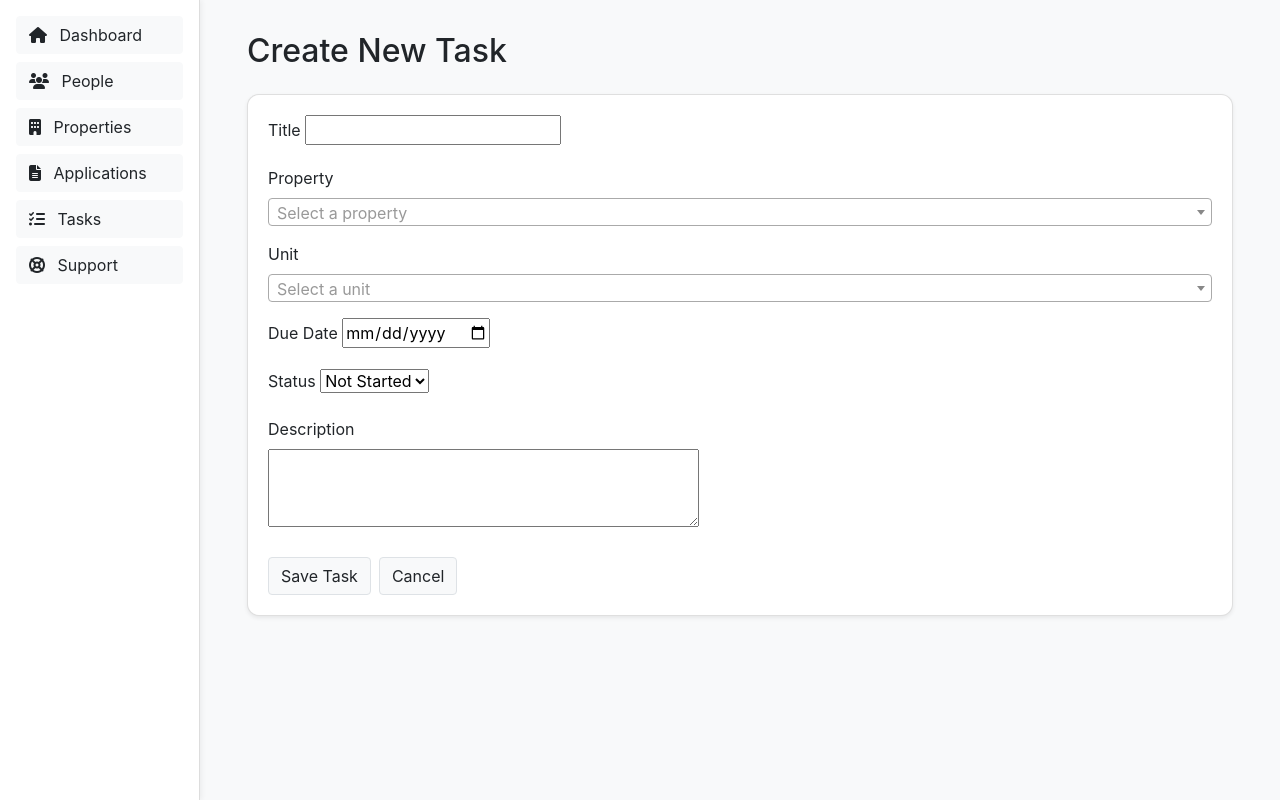
After one commit to scottgriffinm/Lease-Tracker, a Django app: page /tasks/new/ in a window 1280 px wide. The commit adds this page. Run offline with Django 5.2, Linux system fonts and the light colour scheme; data that the repository does not hold is empty; some libraries are stand-ins or nearby versions.

Commit message:
tasks and task pages

```diff
--- /dev/null
+++ b/property_management/rentals/forms.py
@@ -0,0 +1,11 @@
+from django import forms
+from .models import Task
+
+class TaskForm(forms.ModelForm):
+    class Meta:
+        model = Task
+        fields = ['title', 'property', 'unit', 'due_date', 'notes', 'status']
+        widgets = {
+            'due_date': forms.DateInput(attrs={'type': 'date'}),
+            'notes': forms.Textarea(attrs={'rows': 3}),
+        }
--- a/property_management/rentals/models.py
+++ b/property_management/rentals/models.py
@@ -104,3 +104,26 @@ class Application(models.Model):
 
     def __str__(self):
         return f"{self.applicant.name} - {self.unit.name} ({self.get_status_display()})"
+
+
+class Task(models.Model):
+    STATUS_NOT_STARTED = 'not_started'
+    STATUS_IN_PROGRESS = 'in_progress'
+    STATUS_COMPLETED = 'completed'
+
+    STATUS_CHOICES = [
+        (STATUS_NOT_STARTED, 'Not Started'),
+        (STATUS_IN_PROGRESS, 'In Progress'),
+        (STATUS_COMPLETED, 'Completed'),
+    ]
+
+    title = models.CharField(max_length=255)
+    property = models.ForeignKey(Property, on_delete=models.CASCADE)
+    unit = models.ForeignKey(Unit, on_delete=models.SET_NULL, null=True, blank=True)
+    due_date = models.DateField()
+    notes = models.TextField(blank=True)
+    status = models.CharField(max_length=20, choices=STATUS_CHOICES, default=STATUS_NOT_STARTED)
+    created_at = models.DateTimeField(auto_now_add=True)
+
+    def __str__(self):
+        return self.title
--- a/property_management/rentals/templates/rentals/dashboard.html
+++ b/property_management/rentals/templates/rentals/dashboard.html
@@ -109,7 +109,7 @@
         <a href="{% url 'people' %}" class="btn btn-light mb-2"><i class="fas fa-users mr-2"></i> People</a>
         <a href="{% url 'properties' %}" class="btn btn-light mb-2"><i class="fas fa-building mr-2"></i> Properties</a>
         <a href="{% url 'applications' %}" class="btn btn-light mb-2"><i class="fas fa-file-alt mr-2"></i> Applications</a>
-        <button class="btn btn-light mb-2"><i class="fas fa-tasks mr-2"></i> Tasks</button>
+        <a href="{% url 'tasks' %}" class="btn btn-light mb-2"><i class="fas fa-tasks mr-2"></i> Tasks</a>
         <button class="btn btn-light mb-2"><i class="fas fa-life-ring mr-2"></i> Support</button>
     </div>
 
--- /dev/null
+++ b/property_management/rentals/templates/rentals/task_form.html
@@ -0,0 +1,167 @@
+{% load static %}
+<!DOCTYPE html>
+<html>
+<head>
+    <title>Create Task</title>
+    <link rel="stylesheet" href="https://stackpath.bootstrapcdn.com/bootstrap/4.5.2/css/bootstrap.min.css">
+    <link rel="stylesheet" href="https://cdnjs.cloudflare.com/ajax/libs/font-awesome/6.5.0/css/all.min.css">
+    <link href="https://cdn.jsdelivr.net/npm/select2@4.1.0-rc.0/dist/css/select2.min.css" rel="stylesheet" />
+
+    <style>
+        body {
+            padding: 2rem;
+            background-color: #f8f9fa;
+            margin-left: 200px;
+        }
+
+        a {
+            color: black;
+        }
+
+        a:hover {
+            color: black;
+        }
+
+        .card {
+            border-radius: 0.75rem;
+        }
+
+        /* Sidebar */
+        #sidebar {
+            position: fixed;
+            top: 0;
+            left: 0;
+            width: 200px;
+            height: 100%;
+            background-color: #ffffff;
+            border-right: 1px solid #ddd;
+            padding: 1rem;
+            box-shadow: 2px 0 5px rgba(0, 0, 0, 0.05);
+            z-index: 1050;
+            overflow-y: auto;
+        }
+
+        #sidebar .btn {
+            background-color: #f8f9fa;
+            border-radius: 4px;
+            margin-bottom: 0.5rem;
+            width: 100%;
+            text-align: left;
+        }
+    </style>
+</head>
+
+<body>
+    <!-- Sidebar -->
+    <div id="sidebar">
+        <a href="{% url 'dashboard' %}" class="btn btn-light mb-2"><i class="fas fa-home mr-2"></i> Dashboard</a>
+        <a href="{% url 'people' %}" class="btn btn-light mb-2"><i class="fas fa-users mr-2"></i> People</a>
+        <a href="{% url 'properties' %}" class="btn btn-light mb-2"><i class="fas fa-building mr-2"></i> Properties</a>
+        <a href="{% url 'applications' %}" class="btn btn-light mb-2"><i class="fas fa-file-alt mr-2"></i> Applications</a>
+        <a href="{% url 'tasks' %}" class="btn btn-light mb-2"><i class="fas fa-tasks mr-2"></i> Tasks</a>
+        <button class="btn btn-light mb-2"><i class="fas fa-life-ring mr-2"></i> Support</button>
+    </div>
+
+    <!-- Main Content -->
+    <div class="container-fluid">
+        <h2 class="mb-4">Create New Task</h2>
+
+        <div class="card shadow-sm mb-5">
+            <div class="card-body">
+                <form method="post">
+                    {% csrf_token %}
+                    <div class="form-group">
+                        <label for="id_title">Title</label>
+                        {{ form.title }}
+                    </div>
+                    <div class="form-group">
+                        <label for="id_property">Property</label>
+                        {{ form.property }}
+                    </div>
+                    <div class="form-group">
+                        <label for="id_unit">Unit</label>
+                        {{ form.unit }}
+                    </div>
+                    <div class="form-group">
+                        <label for="id_due_date">Due Date</label>
+                        {{ form.due_date }}
+                    </div>
+                    <div class="form-group">
+                        <label for="id_status">Status</label>
+                        {{ form.status }}
+                    </div>
+                    <div class="form-group">
+                        <label for="id_description">Description</label>
+                    </br>
+                        {{ form.notes }}
+                    </div>
+
+                    <div class="d-flex justify-content-start mt-4">
+                        <button type="submit" class="btn btn-light border mr-2">
+                           Save Task
+                        </button>
+                        <a href="{% url 'tasks' %}" class="btn btn-light border">
+                          Cancel
+                        </a>
+                    </div>
+                 </form>
+            </div>
+        </div>
+    </div>
+
+    <!-- Scripts -->
+    <script src="https://code.jquery.com/jquery-3.5.1.min.js"></script>
+    <script src="https://cdn.jsdelivr.net/npm/select2@4.1.0-rc.0/dist/js/select2.min.js"></script>
+    <script>
+        document.addEventListener('DOMContentLoaded', function () {
+            const $propertySelect = $('#id_property');
+            const $unitSelect = $('#id_unit');
+
+            // Initialize Select2 on both
+            $propertySelect.select2({
+                placeholder: "Select a property",
+                width: '100%',
+                allowClear: true
+            });
+
+            $unitSelect.select2({
+                placeholder: "Select a unit",
+                width: '100%',
+                allowClear: true
+            });
+
+            // When property changes, fetch related units
+            $propertySelect.on('change', function () {
+                const propertyId = $(this).val();
+                if (!propertyId) return;
+
+                fetch(`/api/units_by_property/?property_id=${propertyId}`)
+                    .then(response => response.json())
+                    .then(data => {
+                        // Clear existing options
+                        $unitSelect.empty().trigger('change');
+
+                        // Add default option
+                        $unitSelect.append(new Option('Select a unit', ''));
+
+                        // Sort ascending based on unit number
+                        const sortedUnits = data.units.sort((a, b) => {
+                            const numA = parseFloat(a.text.replace(/[^\d.]/g, '')) || 0;
+                            const numB = parseFloat(b.text.replace(/[^\d.]/g, '')) || 0;
+                            return numA - numB;
+                        });
+
+                        // Append new options
+                        sortedUnits.forEach(unit => {
+                            const option = new Option(unit.text, unit.id);
+                            $unitSelect.append(option);
+                        });
+
+                        // Refresh Select2
+                        $unitSelect.trigger('change');
+                    });
+            });
+        });
+    </script>
+</body>
+</html>
--- a/property_management/rentals/urls.py
+++ b/property_management/rentals/urls.py
@@ -13,4 +13,8 @@ urlpatterns = [
     path('units/<int:unit_id>/', views.unit_detail, name='unit_detail'),
     path('applications/<int:application_id>/', views.application_detail, name='application_detail'),
     path('applications/<int:application_id>/update_status/', views.update_application_status, name='update_application_status'),
+    path('tasks/', views.tasks, name='tasks'),
+    path('tasks/new/', views.create_task, name='create_task'),
+    path('tasks/<int:task_id>/', views.task_detail, name='task_detail'),
+    path('api/units_by_property/', views.units_by_property, name='units_by_property'),
 ]
--- a/property_management/rentals/views.py
+++ b/property_management/rentals/views.py
@@ -1,4 +1,4 @@
-from django.shortcuts import render, get_object_or_404
+from django.shortcuts import render, get_object_or_404, redirect
 from django.utils import timezone
 from django.http import JsonResponse
 from django.core.serializers import serialize
@@ -6,7 +6,8 @@ from django.views.decorators.http import require_POST
 from django.views.decorators.csrf import csrf_exempt
 from datetime import timedelta, datetime
 from collections import Counter
-from .models import Property, Unit, Tenant, Lease, Application, Payment
+from .models import Property, Unit, Tenant, Lease, Application, Payment, Task
+from .forms import TaskForm
 from django.db.models import Prefetch
 import json
 
@@ -33,11 +34,8 @@ def dashboard(request):
     expiring_distribution = Counter(lease.end_date.strftime("%Y-%m-%d") for lease in expiring_leases)
     expiring_distribution = dict(sorted(expiring_distribution.items()))
 
-    # Tasks
-    tasks = [
-        {"title": "Fix Broken Screen", "due_date": "2025-04-05", "status": "In Progress"},
-        {"title": "Paint Vacant Unit #101", "due_date": "2025-04-10", "status": "Not Started"},
-    ]
+    # Tasks - Top 10 that are not completed
+    tasks = Task.objects.exclude(status=Task.STATUS_COMPLETED).order_by('due_date')[:10]
 
     # Recent activity (past two days)
     recent_activity = []
@@ -222,6 +220,11 @@ def properties(request):
 def applications(request):
     return render(request, 'rentals/applications.html')
 
+# GET View — `/tasks/`
+def tasks(request):
+    tasks = Task.objects.select_related('property', 'unit').order_by('due_date')
+    return render(request, 'rentals/tasks.html', {'tasks': tasks})
+
 # GET View — `/people/<tenant_id>/`
 def person_detail(request, tenant_id):
     tenant = get_object_or_404(
@@ -320,6 +323,24 @@ def application_detail(request, application_id):
         'unit_review_apps': unit_review_apps
     })
 
+# GET View — `/tasks/<task_id>/`
+def task_detail(request, task_id):
+    task = get_object_or_404(Task.objects.select_related('property', 'unit'), pk=task_id)
+
+    if request.method == 'POST':
+        new_status = request.POST.get('status')
+        if new_status in dict(Task.STATUS_CHOICES).keys():
+            task.status = new_status
+            task.save()
+    return render(request, 'rentals/task_detail.html', {'task': task})
+
+# GET API — `/api/units_by_property/`
+def units_by_property(request):
+    property_id = request.GET.get('property_id')
+    units = Unit.objects.filter(property_id=property_id).order_by('number')
+    unit_options = [{'id': u.id, 'text': f'Unit {u.number}'} for u in units]
+    return JsonResponse({'units': unit_options})
+
 # POST API — `/applications/<application_id>/update_status/`
 @require_POST
 def update_application_status(request, application_id):
@@ -330,3 +351,15 @@ def update_application_status(request, application_id):
         app.save()
         return JsonResponse({'success': True, 'new_status': app.get_status_display()})
     return JsonResponse({'success': False, 'error': 'Invalid status'}, status=400)
+
+# GET/POST API — `tasks/new/`
+def create_task(request):
+    if request.method == 'POST':
+        form = TaskForm(request.POST)
+        if form.is_valid():
+            form.save()
+            return redirect('tasks')  # Make sure this name matches your URL pattern
+    else:
+        form = TaskForm()
+
+    return render(request, 'rentals/task_form.html', {'form': form})
```
Also changed, not shown: property_management/rentals/management/commands/seed_data.py (+10 -5 lines), property_management/rentals/templates/rentals/task_detail.html (added, +118 -0 lines), property_management/rentals/templates/rentals/tasks.html (added, +184 -0 lines), property_management/rentals/migrations/0001_initial.py.
